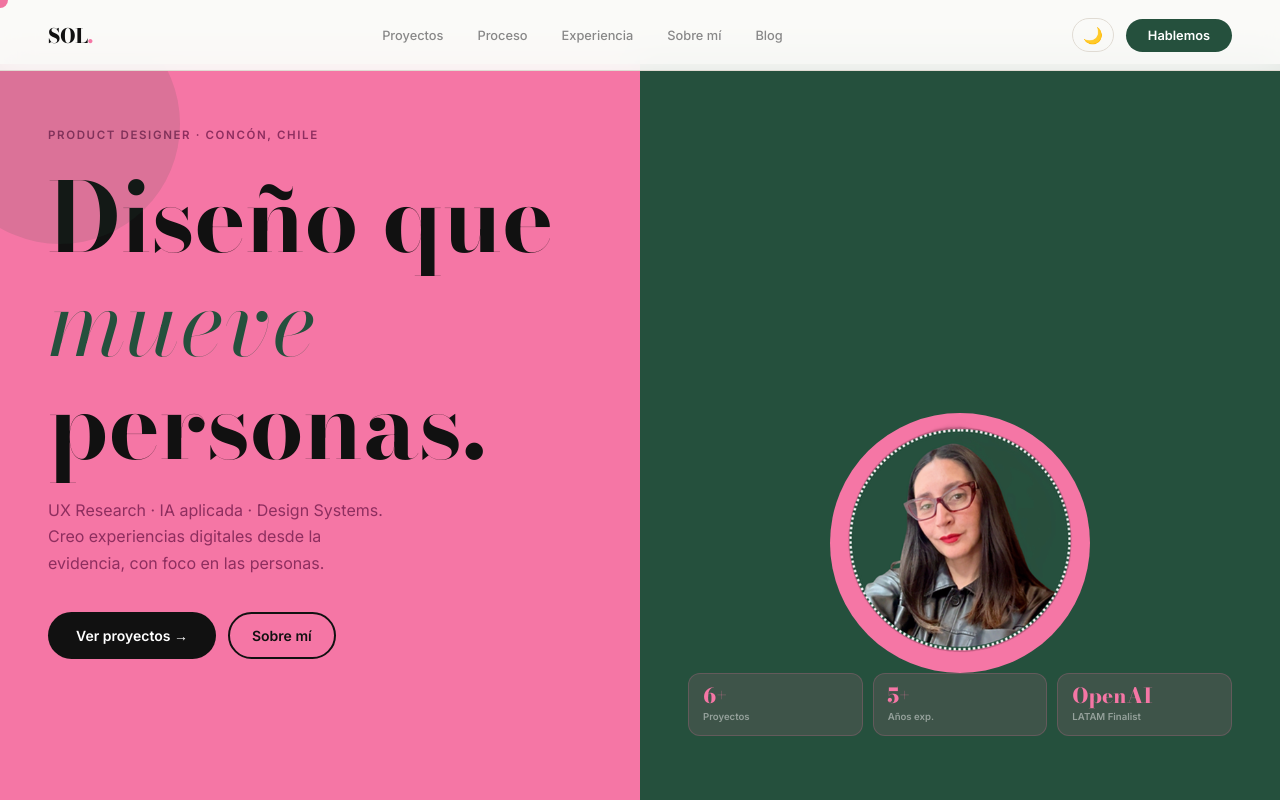
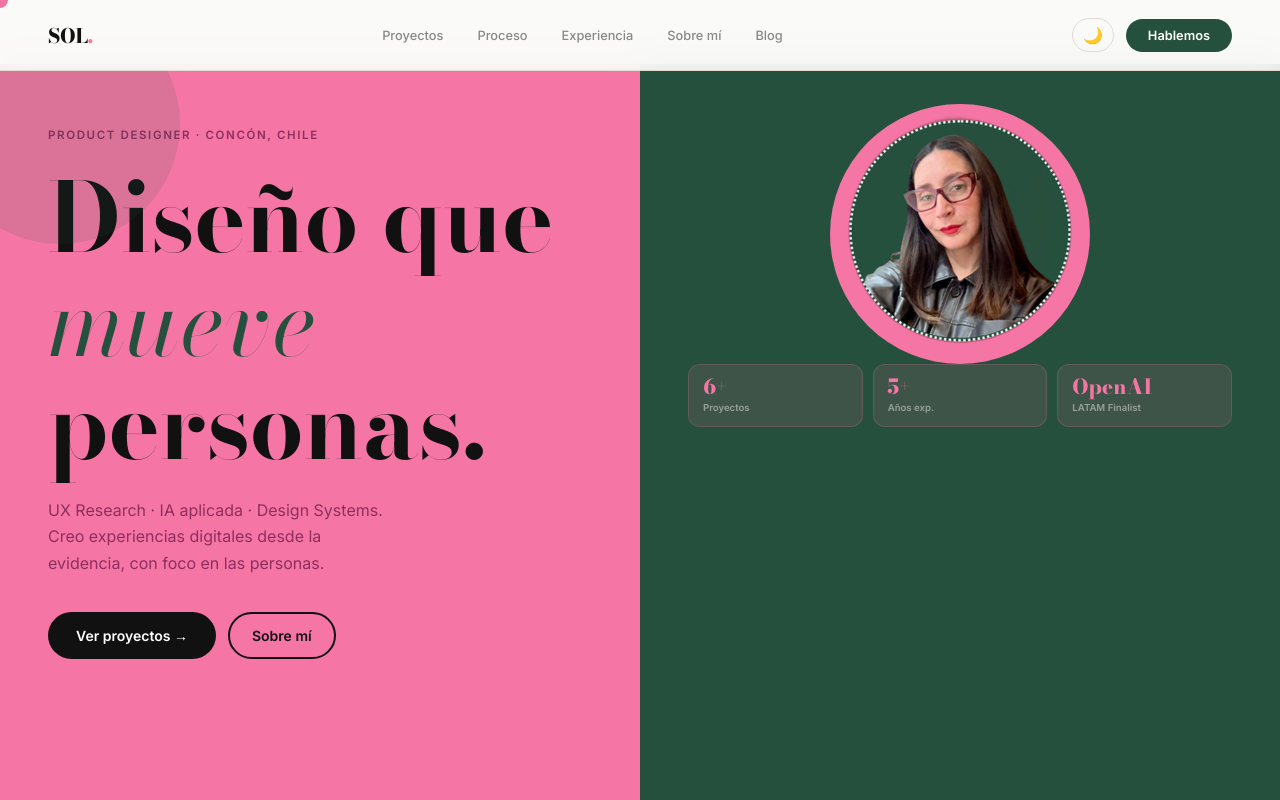
Before and after one commit to sol-escribiendo/portafolio-smelendez, a React (Vite) app: page / in a window 1280 px wide. Shown: the top 800 px of the page. Built offline with nearby package versions, Linux system fonts and the light colour scheme.

Commit message:
fix: foto hero más arriba alineada con título

```diff
--- a/src/app/App.tsx
+++ b/src/app/App.tsx
@@ -321,7 +321,7 @@ export default function App() {
             </div>
           </div>
         </div>
-        <div className="hero-right">
+        <div className="hero-right" style={{ justifyContent: "flex-start", paddingTop: "60px" }}>
           <div className="hero-photo-wrap">
             <div className="hero-photo-circle">
               <img src="/portafolio-smelendez/sol-foto-1.png" alt="Solange Meléndez" />
--- a/src/app/app.css
+++ b/src/app/app.css
@@ -76,7 +76,7 @@ img{display:block;max-width:100%}
 .btn-ghost:hover{background:var(--ink);color:var(--pink)}
 
 .hero-right{background:var(--green);padding:64px 48px;display:flex;flex-direction:column;justify-content:flex-end;position:relative;overflow:hidden}
-.hero-photo-wrap{display:flex;align-items:flex-start;justify-content:center;padding:64px 48px 0;position:relative}
+.hero-photo-wrap{display:flex;align-items:flex-start;justify-content:center;padding:0 48px;position:relative;margin-top:-20px}
 .hero-photo-circle{width:260px;height:260px;border-radius:50%;background:#F576A5;position:relative;flex-shrink:0;display:flex;align-items:center;justify-content:center;overflow:hidden}
 .hero-photo-circle img{width:100%;height:100%;object-fit:cover;object-position:center top}
 .hero-photo img{width:100%;height:100%;object-fit:cover;object-position:top}
```
